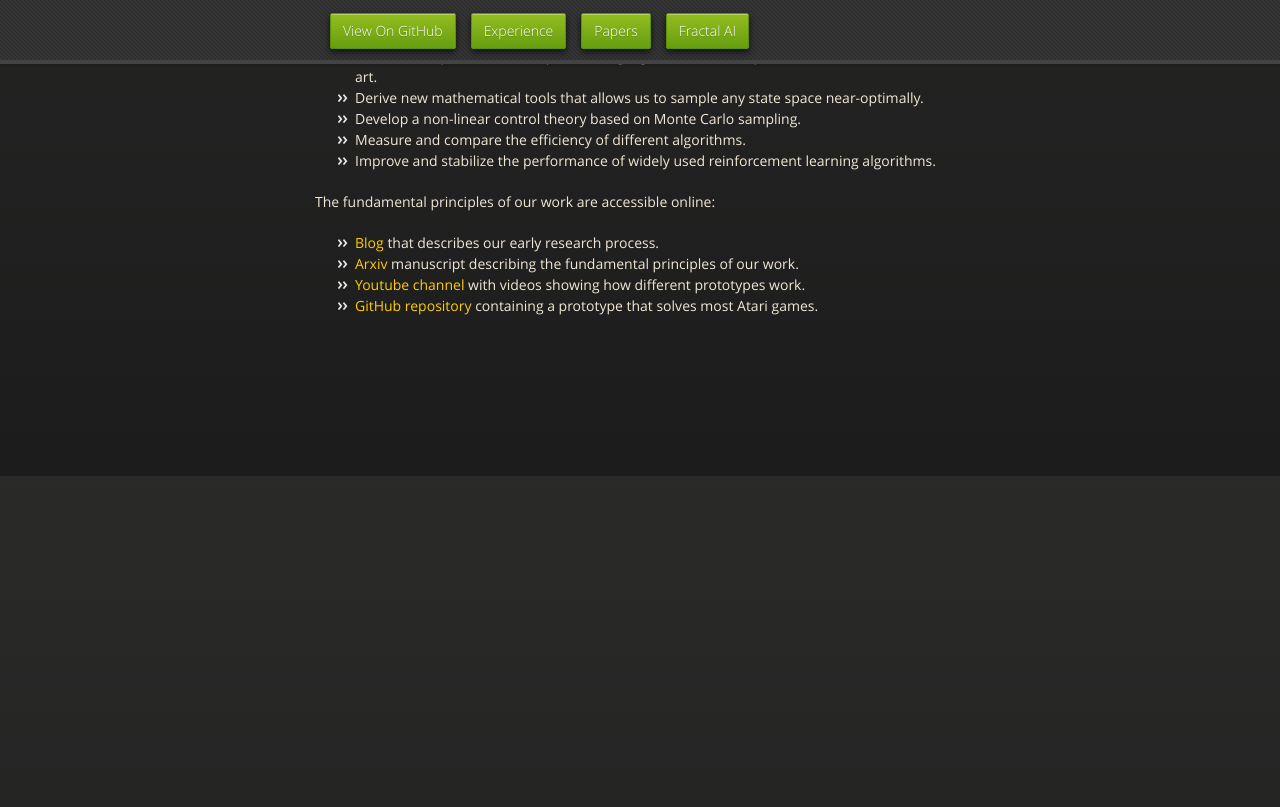
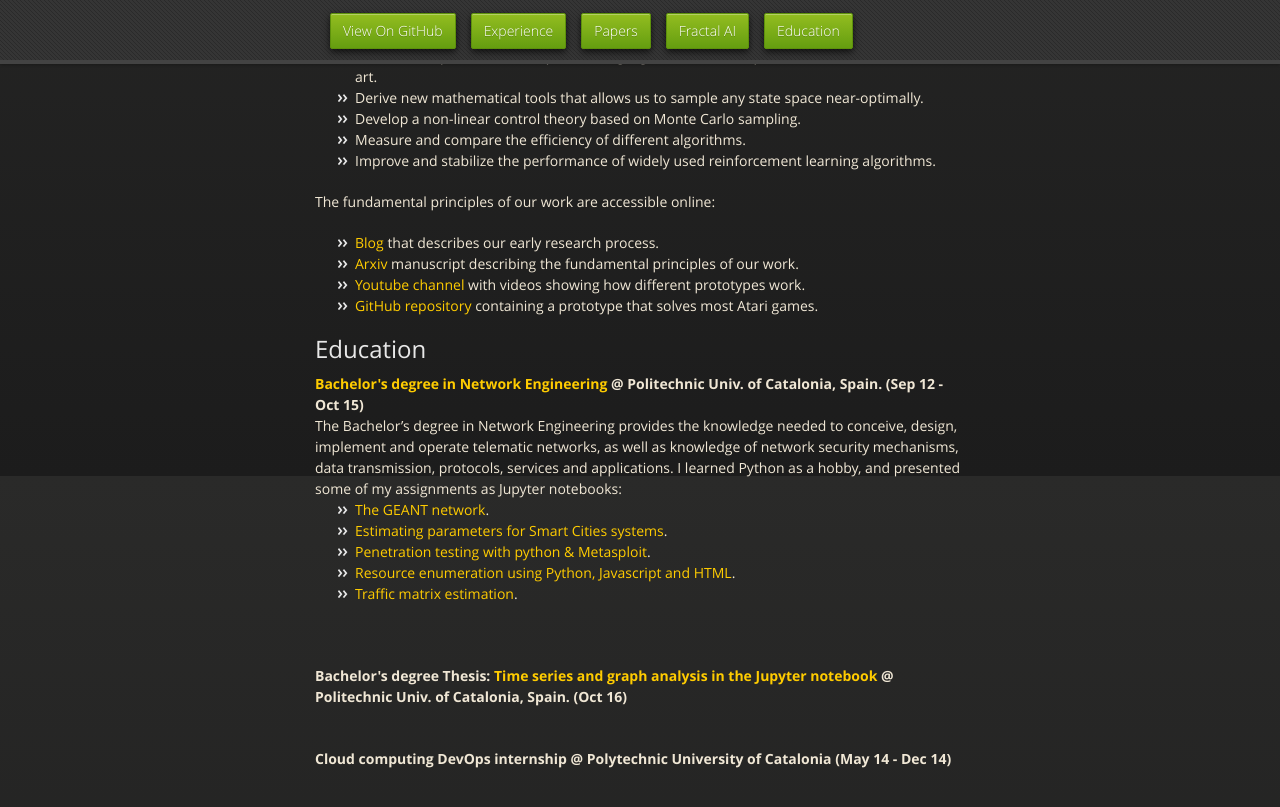
Before and after one commit to Guillemdb/guillemdb.github.io, a Jekyll site: the page built from index.md, in a window 1280 px wide and 900 px high, scrolled down 3124 px. Shown: the top 807 px of the window. Built offline with Jekyll 4.4.1, drawn with Linux system fonts in a browser that asks for light colours; our own code applies the rules of GitHub Pages for plain Markdown files; before the commit the page ends 3550 px from its top, so only the background shows below that.

Commit message:
Add education

```diff
--- a/_layouts/default.html
+++ b/_layouts/default.html
@@ -24,6 +24,7 @@
           <li class="fork"><a href="#work-experience">Experience</a></li>
           <li class="fork"><a href="#papers">Papers</a></li>
           <li class="fork"><a href="#independent-research-fractal-ai">Fractal AI</a></li>
+          <li class="fork"><a href="#education">Education</a></li>
           {% if site.show_downloads %}
             <li class="downloads"><a href="{{ site.github.zip_url }}">ZIP</a></li>
             <li class="downloads"><a href="{{ site.github.tar_url }}">TAR</a></li>
--- a/index.md
+++ b/index.md
@@ -417,9 +417,64 @@ The fundamental principles of our work are accessible online:
 - [Youtube channel](https://www.youtube.com/user/finaysergio/videos) with videos showing how different prototypes work.
 - [GitHub repository](https://github.com/FragileTech/FractalAI) containing a prototype that solves most Atari games.
 
+## Education
+
+<details open>
+<summary><strong><a href="https://eetac.upc.edu/en/study/bachelors-deegrees/telematics-engineering-1">
+Bachelor's degree in Network Engineering</a> @ Politechnic Univ. of Catalonia, Spain. (Sep 12 - Oct 15)</strong> </summary>
+
+The Bachelor’s degree in Network Engineering provides the knowledge needed to conceive, design, implement and operate
+telematic networks, as well as knowledge of network security mechanisms, data transmission, protocols,
+ services and applications. I learned Python as a hobby, and presented some of my assignments as Jupyter notebooks:
+<br>
+<ul style="list-style-type:disc;">
+    <li><a href="https://github.com/Guillemdb/graphs-and-network-analysis/blob/master/1%20-%20Geant%20network%20and%20introduction%20to%20graph%20theory.ipynb">
+    The GEANT network</a>.</li>
+    <li><a href="https://github.com/Guillemdb/Smart-cities/blob/master/SmartCities.ipynb">
+    Estimating parameters for Smart Cities systems</a>.</li>
+    <li><a href="https://nbviewer.jupyter.org/github/Guillem-db/Seguridad-de-redes/blob/master/ShellShocker.ipynb">
+    Penetration testing with python & Metasploit</a>.</li>
+    <li><a href="https://nbviewer.jupyter.org/github/Guillem-db/Seguridad-de-redes/blob/master/Zreq.ipynb">
+    Resource enumeration using Python, Javascript and HTML</a>.</li>
+    <li><a href="https://github.com/Guillemdb/Telecos/blob/master/traffic%20matrix.pdf">
+    Traffic matrix estimation</a>.</li>
+</ul>
+</details>
+<br>
+
+<details>
+<summary><strong>Bachelor's degree Thesis:
+<a href="https://upcommons.upc.edu/bitstream/handle/2117/91225/memoria.pdf?sequence=1&isAllowed=y">
+Time series and graph analysis in the Jupyter notebook</a> @ Politechnic Univ. of Catalonia, Spain. (Oct 16)</strong> </summary>
+
+ The main goal of this research was to provide an introduction to the Shaolin Framework by
+ thoroughly explaining all of its core features, and building a data analysis application.
+ This project allows me to learn how to:<br>
+<ul style="list-style-type:disc;">
+    <li><a href="https://github.com/HCsoft-public/shaolin/blob/master/examples/DataFrameScatter.ipynb">
+    Create interactive visualizations</a>.</li>
+    <li><a href="https://github.com/HCsoft-public/shaolin/blob/master/examples/GraphCalculator.ipynb">
+    Perform calculations on graphs</a>.</li>
+    <li><a href="https://github.com/HCsoft-public/shaolin/blob/master/examples/GraphPlot.ipynb">
+    Plot matrices as graphs</a>.</li>
+</ul>
+</details>
+<br>
+<details>
+<summary><strong>Cloud computing DevOps internship @ Polytechnic University of Catalonia  (May 14 - Dec 14)</strong> </summary>
+During this internship I:
+<ul style="list-style-type:disc;">
+    <li>Installed, configured and tested an OpenNebula-based cloud computing cluster.</li>
+    <li>Accessed and managed a rack with several machines.</li>
+    <li>Installed and configured Ubuntu server on the machines.</li>
+    <li>Created and tested different types of Images and virtualization features.</li>
+</ul>
+
+</details>
+<br>
 
 <style type="text/css">
- .grid {
+.grid {
   display: flex;
  }
 .col-1-2 {
```
